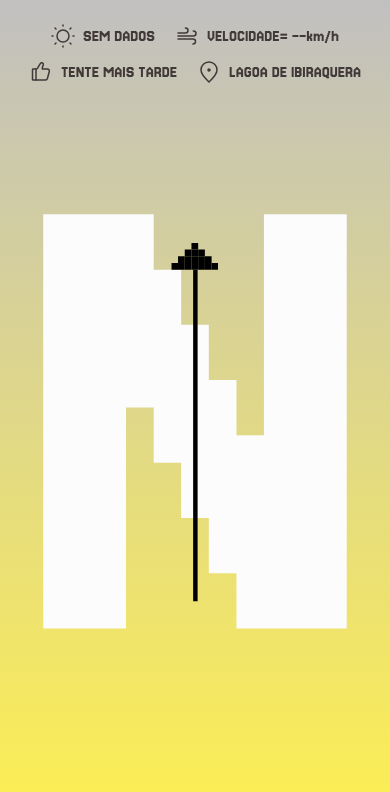
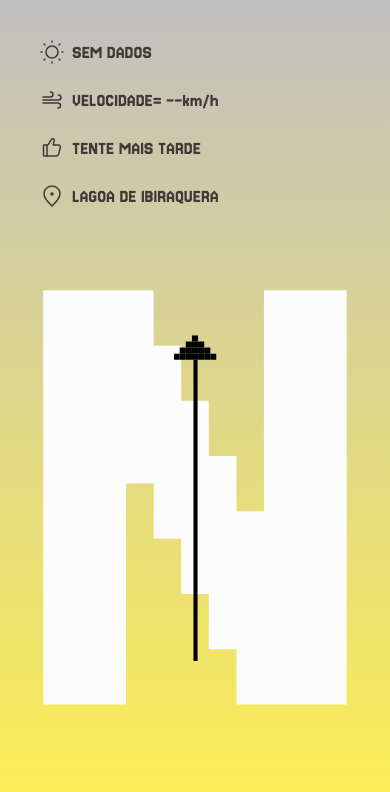
Before and after one commit to jozeca75-ux/-wing-weather, a plain HTML site: page index.html in a window 390 px wide. Drawn offline with Linux system fonts and the light colour scheme; no server answers.

Commit message:
Add files via upload

```diff
--- a/index.html
+++ b/index.html
@@ -7,7 +7,7 @@
   <meta name="description" content="Condições de vento para wing na Lagoa de Ibiraquera, Santa Catarina.">
   <link rel="preload" href="fonts/jersey-15-latin-400-normal.woff2" as="font" type="font/woff2" crossorigin>
   <!-- Ao atualizar style.css ou app.js, aumente o número de versão (?v=) para o navegador não usar o arquivo antigo -->
-  <link rel="stylesheet" href="style.css?v=4">
+  <link rel="stylesheet" href="style.css?v=6">
 </head>
 <body class="ceu-ensolarado carregando">
   <!-- Tela de abertura (Figma: loading) -->
@@ -49,6 +49,6 @@
     <img id="seta" class="seta" src="assets/seta.svg" width="84" height="636" alt="">
   </main>
 
-  <script src="app.js?v=4"></script>
+  <script src="app.js?v=5"></script>
 </body>
 </html>
--- a/style.css
+++ b/style.css
@@ -48,15 +48,15 @@ body.ceu-chuva {
   overflow: hidden;
 }
 
-/* Barra de informações (Figma: Frame 4) */
+/* Tópicos (Figma desktop 13:224): um por linha, alinhados à esquerda, a 50px do canto */
 .info {
   position: absolute;
-  top: 43px;
-  left: 50%;
-  transform: translateX(-50%);
+  top: 50px;
+  left: 50px;
   z-index: 2;
   display: flex;
-  align-items: center;
+  flex-direction: column;
+  align-items: flex-start;
   gap: 24px;
   list-style: none;
   white-space: nowrap;
@@ -76,7 +76,7 @@ body.ceu-chuva {
 .sigla {
   position: absolute;
   left: 50%;
-  top: 50%;
+  top: 53.23%; /* centro da rosa em 511/960 (Figma) */
   transform: translate(-50%, -50%);
   z-index: 0;
   color: #fcfcfc;
@@ -92,7 +92,7 @@ body.ceu-chuva {
 .seta {
   position: absolute;
   left: 50%;
-  top: 50%;
+  top: 53.23%; /* centro da rosa em 511/960 (Figma) */
   z-index: 1;
   height: 66.25vh;
   height: 66.25dvh;
@@ -171,13 +171,18 @@ body.carregando .interface { opacity: 0; }
 body.carregando .seta { transition: none; }
 
 /* Telas estreitas: a barra quebra em duas linhas */
+/* Celular (Figma: iPhone 16 - 1, 393x852): um tópico por linha, alinhados à esquerda */
 @media (max-width: 760px) {
   .info {
-    top: 24px;
-    flex-wrap: wrap;
-    justify-content: center;
-    gap: 12px 20px;
-    width: calc(100% - 32px);
+    top: 40px;
+    left: 40px;
   }
-  .info-item { font-size: 18px; }
+
+  /* Rosa mais baixa e menor: centro em 503/852 da altura, seta com 328,6/852 */
+  .sigla { top: 59.06%; }
+  .seta {
+    top: 59.06%;
+    height: 38.57vh;
+    height: 38.57dvh;
+  }
 }
```
